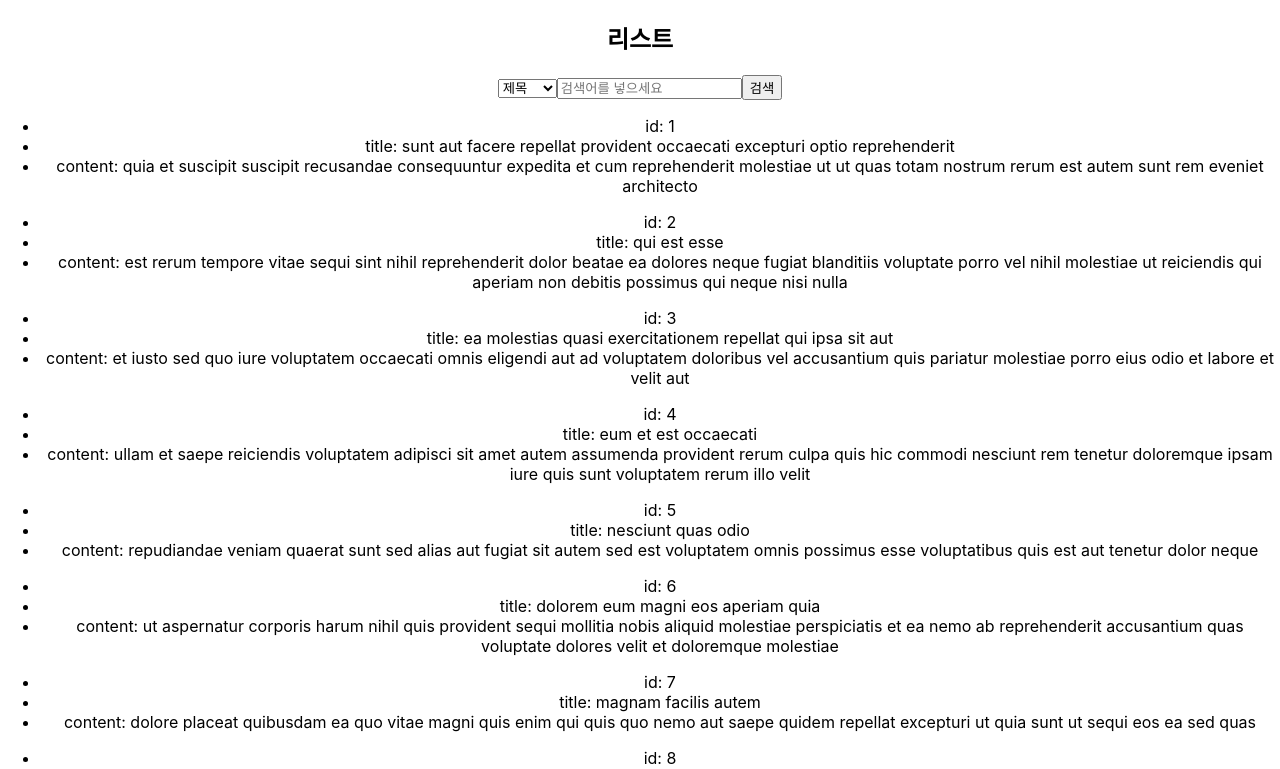
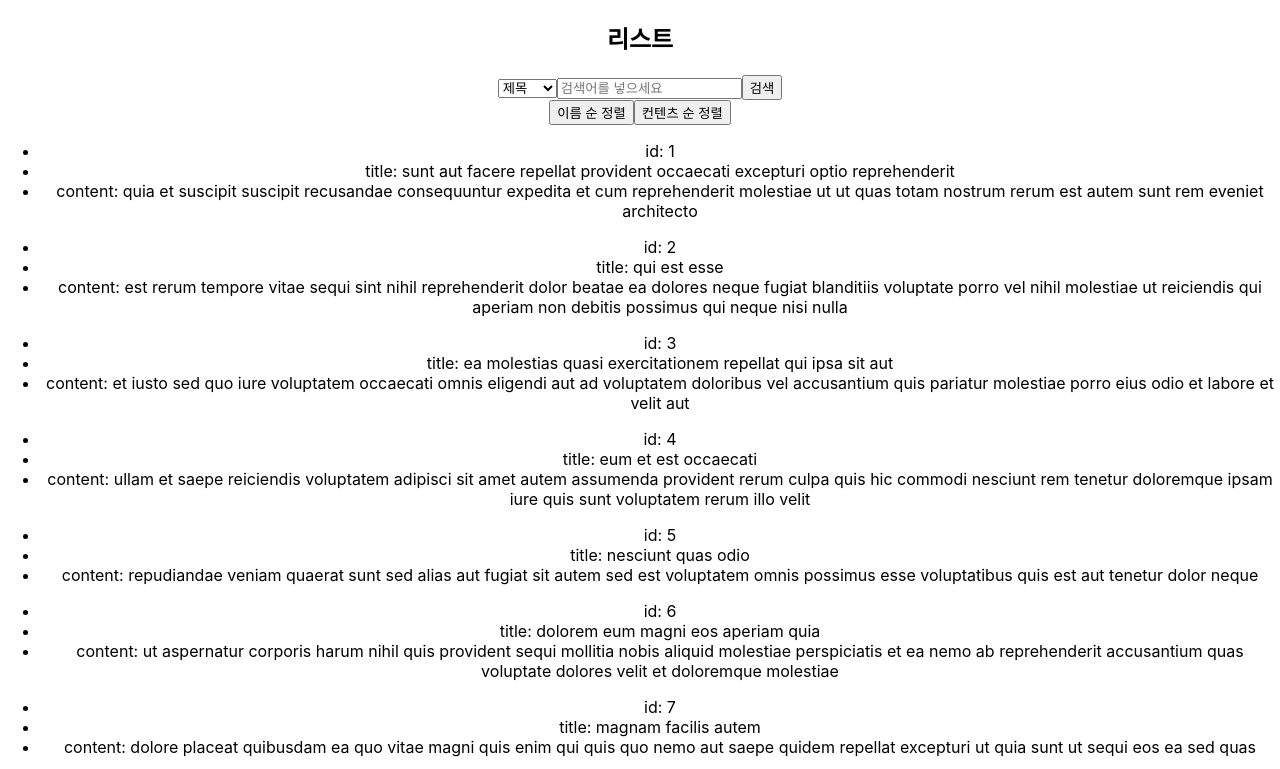
Before and after one commit to Ape07Park/pagination, a React (Create React App) app: page /list in a window 1280 px wide. Shown: the top 769 px of the page. Built offline with nearby package versions, Linux system fonts and the light colour scheme; data requests are answered from the project's data file.

Commit message:
정렬 기준 수정 중

```diff
--- a/src/components/SearchBar.jsx
+++ b/src/components/SearchBar.jsx
@@ -1,21 +1,29 @@
 import { useState } from "react";
 
-function SearchBar({ onTerm, onType }) {
+function SearchBar({ onTerm, onType, onSort }) {
     const [term, setTerm] = useState("");
     const [type, setType] = useState("title"); // 기본값을 title로 설정
+    const [sortType, setSortType] = useState("title");
 
     const handleInputChange = (event) => {
         setTerm(event.target.value);
     };
 
+    // 타입, 검색어 넘기기
     const handleSearch = () => {
-        onType(type); // 타입을 리스트 모달로 넘김
-        onTerm(term); // 검색어를 리스트 모달로 넘김
+        onType(type);
+        onTerm(term);
+        onSort(setType);
     };
 
     const handleType = (event) => {
         setType(event.target.value); // 타입 상태 업데이트
     };
+
+     // 정렬 기준 변경
+     const handleSort = (sortType) => {
+        setSortType(sortType);  // Sort 상태 업데이트
+    }
 
     return (
         <div>
@@ -30,6 +38,12 @@ function SearchBar({ onTerm, onType }) {
                 onChange={handleInputChange}
             />
             <button onClick={handleSearch}>검색</button>
+
+            <div>
+
+                <button onClick={() => handleSort('title')}>이름 순 정렬</button>
+                <button onClick={() => handleSort('body')}>컨텐츠 순 정렬</button>
+            </div>
         </div>
     );
 }
--- a/src/pages/PostItem.jsx
+++ b/src/pages/PostItem.jsx
@@ -1,7 +1,6 @@
 
 import { useEffect, useState } from "react";
 import Paging from "../components/Paging";
-import SearchBar from "../components/SearchBar";
 
 // 내용물
 export function PostItem ({posts}) {
--- a/src/pages/PostList.jsx
+++ b/src/pages/PostList.jsx
@@ -1,8 +1,8 @@
 import { useEffect, useState } from "react";
 import { PostItem } from "./PostItem";
-
 import { fetchData } from "../api/fetch";
 import SearchBar from "../components/SearchBar";
+
 
 // 레이아웃
 export function PostList() {
@@ -11,6 +11,7 @@ export function PostList() {
     const [query, setQuery] = useState('');
     const [type, setType] = useState('title'); // 기본 검색 타입
     const [term, setTerm] = useState(''); // 기본 검색어
+    const [sortType, setSortType] = useState('title'); // 정렬 기준
 
     useEffect(() => {
         const getData = async () => {
@@ -22,24 +23,24 @@ export function PostList() {
     }, [query]); // query가 변경될 때마다 실행
 
     // 타입과 검색어를 받아서 쿼리로 조합하기
-    const handleQuery = (searchTerm, searchType) => {
-        setQuery(`${searchType}_like=${searchTerm}`);
+    const handleQuery = (searchTerm, searchType, sortType) => {
+        const newQuery = `${searchType}_like=${searchTerm}${sortType ? `&_sort=${sortType}` : ''}`;
+        setQuery(newQuery);
     };
+
+    // 정렬 기준을 적용해 다시 쿼리를 날려 랜더링 시키기
+
 
     return (
         <>
             <h2>리스트</h2>
             {/* 검색 */}
-            <SearchBar onTerm={(term) => handleQuery(term, type)} onType={setType} />
-
-            {/* 정렬 */}
-
+            <SearchBar onTerm={(term) => handleQuery(term, type, sortType)} onType={setType} onSort={setSortType}/>
 
             {/* 아이템 + 페이징 */}
             <div>
                 {datas && <PostItem posts={datas} totalCount={totalCount} />}
             </div>
-
         </>
     );
 }
```
Also changed, not shown: src/components/SortBar.jsx (deleted, +0 -29 lines).
